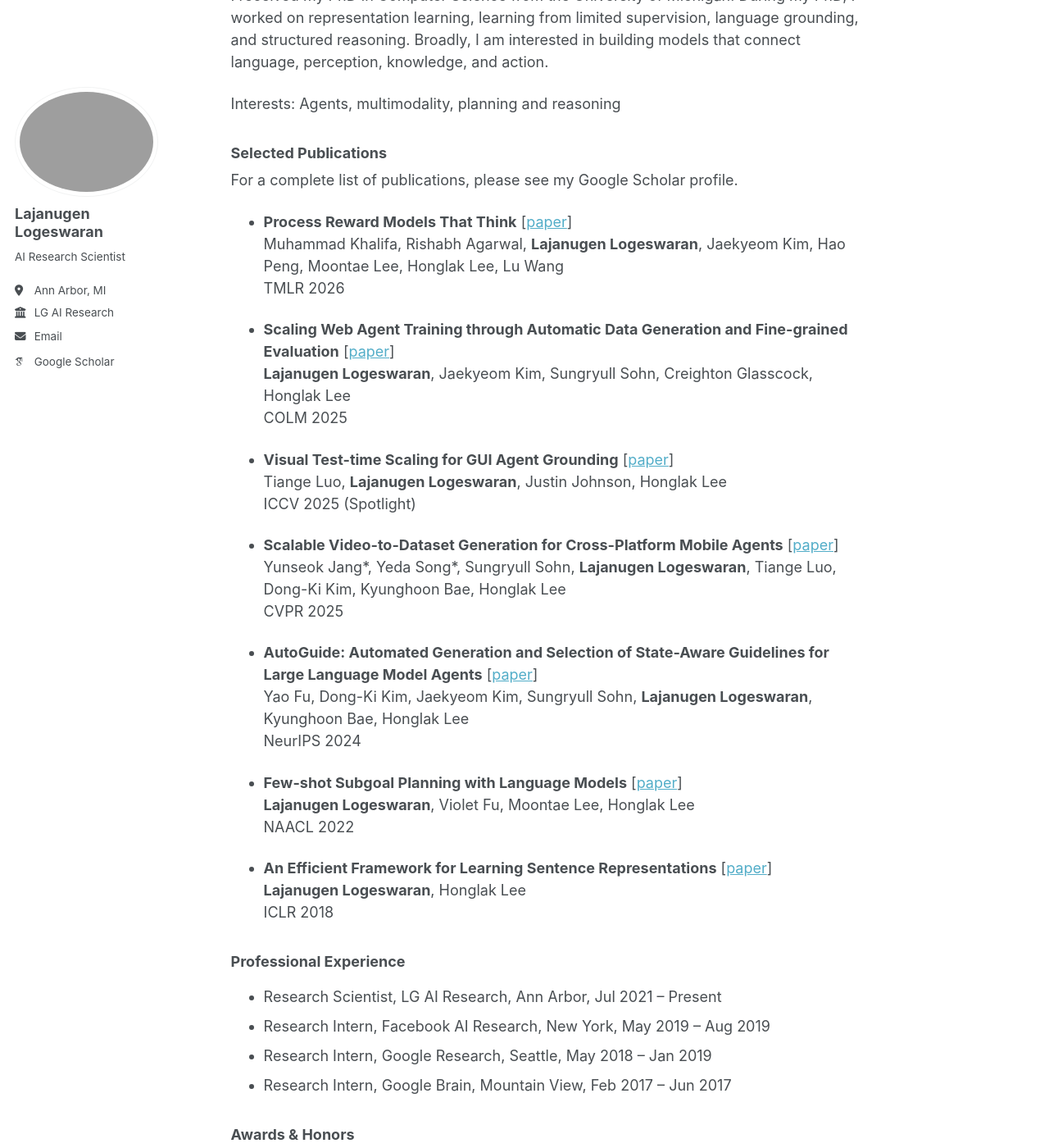
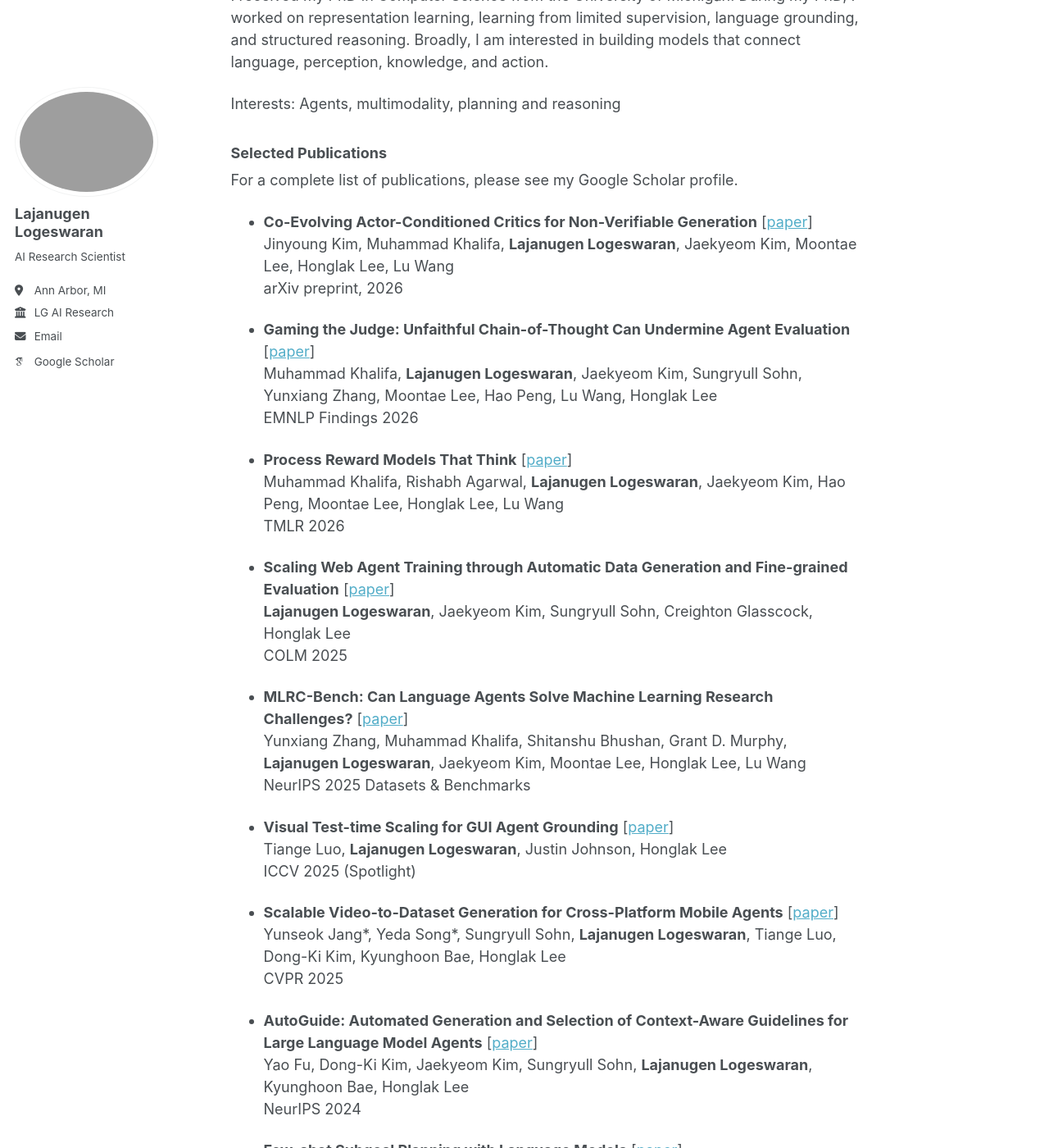
Before and after one commit to lajanugen/lajanugen.github.io, a Jekyll site: the page built from _pages/about.md, in a window 1280 px wide and 1400 px high, scrolled down 270 px. Shown: the whole window at 82% size. Built offline with Jekyll 4.4.1, drawn with Linux system fonts in a browser that asks for light colours; some web fonts are replaced.

Commit message:
Add missing recent papers and correct AutoGuide title
The publication list had not been updated since June and was missing
work that is central to the current research direction.

- Add Gaming the Judge (EMNLP Findings 2026, arXiv 2601.14691)
- Add MLRC-Bench (NeurIPS 2025 Datasets & Benchmarks, arXiv 2504.09702)
- Add Co-Evolving Actor-Conditioned Critics as a 2026 preprint
- Correct the AutoGuide title from State-Aware to Context-Aware, which
  is the title in the NeurIPS 2024 proceedings

Co-Authored-By: Claude Opus 5 <noreply@anthropic.com>
Claude-Session: https://claude.ai/code/session_01DHcYWvnM8a3i2AfgvmikJN

```diff
--- a/_pages/about.md
+++ b/_pages/about.md
@@ -17,6 +17,14 @@ Interests: Agents, multimodality, planning and reasoning
 
 For a complete list of publications, please see my Google Scholar profile.
 
+- **Co-Evolving Actor-Conditioned Critics for Non-Verifiable Generation** \[[paper](https://arxiv.org/pdf/2608.30397)\]
+  Jinyoung Kim, Muhammad Khalifa, **Lajanugen Logeswaran**, Jaekyeom Kim, Moontae Lee, Honglak Lee, Lu Wang
+  arXiv preprint, 2026
+
+- **Gaming the Judge: Unfaithful Chain-of-Thought Can Undermine Agent Evaluation** \[[paper](https://arxiv.org/pdf/2601.14691)\]
+  Muhammad Khalifa, **Lajanugen Logeswaran**, Jaekyeom Kim, Sungryull Sohn, Yunxiang Zhang, Moontae Lee, Hao Peng, Lu Wang, Honglak Lee
+  EMNLP Findings 2026
+
 - **Process Reward Models That Think** \[[paper](https://arxiv.org/pdf/2504.16828)\]
   Muhammad Khalifa, Rishabh Agarwal, **Lajanugen Logeswaran**, Jaekyeom Kim, Hao Peng, Moontae Lee, Honglak Lee, Lu Wang
   TMLR 2026
@@ -24,6 +32,10 @@ For a complete list of publications, please see my Google Scholar profile.
 - **Scaling Web Agent Training through Automatic Data Generation and Fine-grained Evaluation** \[[paper](https://arxiv.org/pdf/2602.12544)\]
   **Lajanugen Logeswaran**, Jaekyeom Kim, Sungryull Sohn, Creighton Glasscock, Honglak Lee
   COLM 2025
+
+- **MLRC-Bench: Can Language Agents Solve Machine Learning Research Challenges?** \[[paper](https://arxiv.org/pdf/2504.09702)\]
+  Yunxiang Zhang, Muhammad Khalifa, Shitanshu Bhushan, Grant D. Murphy, **Lajanugen Logeswaran**, Jaekyeom Kim, Moontae Lee, Honglak Lee, Lu Wang
+  NeurIPS 2025 Datasets & Benchmarks
 
 - **Visual Test-time Scaling for GUI Agent Grounding** \[[paper](https://arxiv.org/pdf/2505.00684)\]
   Tiange Luo, **Lajanugen Logeswaran**, Justin Johnson, Honglak Lee
@@ -33,7 +45,7 @@ For a complete list of publications, please see my Google Scholar profile.
   Yunseok Jang\*, Yeda Song\*, Sungryull Sohn, **Lajanugen Logeswaran**, Tiange Luo, Dong-Ki Kim, Kyunghoon Bae, Honglak Lee
   CVPR 2025
 
-- **AutoGuide: Automated Generation and Selection of State-Aware Guidelines for Large Language Model Agents** \[[paper](https://arxiv.org/pdf/2403.08978)\]
+- **AutoGuide: Automated Generation and Selection of Context-Aware Guidelines for Large Language Model Agents** \[[paper](https://arxiv.org/pdf/2403.08978)\]
   Yao Fu, Dong-Ki Kim, Jaekyeom Kim, Sungryull Sohn, **Lajanugen Logeswaran**, Kyunghoon Bae, Honglak Lee
   NeurIPS 2024
 
```
